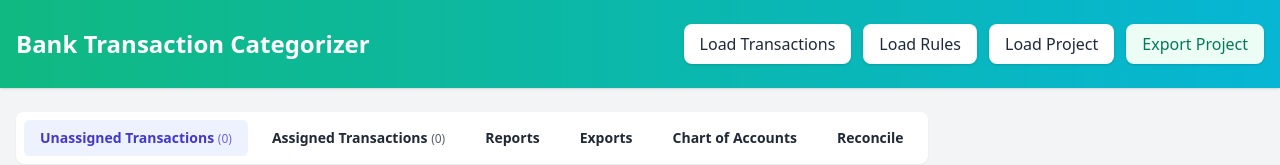
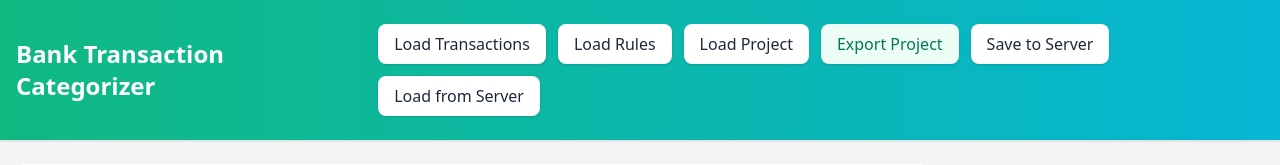
Before and after one commit to qiutan-crypto/bank-categorizer, a Flask app: page / in a window 1280 px wide. Shown: the top 165 px of the page. Run offline with Flask 3, Linux system fonts and the light colour scheme; some libraries are stand-ins or nearby versions.

Commit message:
Implement save/load project functionality with server
Added buttons for saving and loading projects from the server, along with their respective event handlers. Updated the project management functions to handle server interactions.

```diff
--- a/templates/index.html
+++ b/templates/index.html
@@ -39,6 +39,12 @@
         </label>
         <button id="export-project-button" class="px-4 py-2 bg-emerald-50 text-emerald-700 rounded-lg shadow hover:shadow-md hover:bg-emerald-100 transition">
           Export Project
+        </button>
+        <button id="save-project-server-button" class="px-4 py-2 bg-white text-slate-800 rounded-lg shadow hover:shadow-md transition">
+          Save to Server
+        </button>
+        <button id="load-project-server-button" class="px-4 py-2 bg-white text-slate-800 rounded-lg shadow hover:shadow-md transition">
+          Load from Server
         </button>
       </div>
     </div>
@@ -1289,6 +1295,10 @@ const state = {
   if (projectInput) projectInput.addEventListener('change', handleProjectLoad);
   const exportProjectButton = document.getElementById('export-project-button');
   if (exportProjectButton) exportProjectButton.addEventListener('click', exportProjectSnapshot);
+  const saveProjectServerButton = document.getElementById('save-project-server-button');
+  if (saveProjectServerButton) saveProjectServerButton.addEventListener('click', saveProjectToServer);
+  const loadProjectServerButton = document.getElementById('load-project-server-button');
+  if (loadProjectServerButton) loadProjectServerButton.addEventListener('click', loadProjectFromServer);
 
   async function handleTransactionFiles(e) {
     const files = Array.from(e.target.files || []);
@@ -1355,6 +1365,76 @@ const state = {
     } catch (err) {
       console.error('exportProjectSnapshot error', err);
       showMessage('Unable to export project.', 'error', 4000);
+    }
+  }
+
+  async function saveProjectToServer() {
+    const rawName = prompt('Enter a project name to save on the server (letters, numbers, dash, underscore).');
+    if (rawName === null) return;
+    const trimmed = (rawName || '').trim();
+    if (!trimmed) {
+      showMessage('Server project name is required.', 'warning', 3000);
+      return;
+    }
+    const safeName = trimmed.replace(/[^a-z0-9_\-]/gi, '_');
+    if (!safeName) {
+      showMessage('Server project name is invalid.', 'error', 3500);
+      return;
+    }
+    try {
+      const snapshot = createProjectSnapshot();
+      const response = await fetch('/save_project', {
+        method: 'POST',
+        headers: { 'Content-Type': 'application/json' },
+        body: JSON.stringify({ filename: safeName, content: snapshot })
+      });
+      if (!response.ok) {
+        const text = await response.text();
+        throw new Error(text || 'save_project failed');
+      }
+      const result = await response.json().catch(() => ({}));
+      showMessage(result.message || `Saved "${safeName}.json" on the server.`, 'success', 3500);
+    } catch (err) {
+      console.error('saveProjectToServer error', err);
+      showMessage('Unable to save project on the server.', 'error', 4000);
+    }
+  }
+
+  async function loadProjectFromServer() {
+    try {
+      const listResp = await fetch('/list_projects');
+      if (!listResp.ok) {
+        const text = await listResp.text();
+        throw new Error(text || 'list_projects failed');
+      }
+      const files = await listResp.json();
+      if (!Array.isArray(files) || files.length === 0) {
+        showMessage('No saved projects found on the server.', 'info', 3500);
+        return;
+      }
+      const choice = prompt(`Saved projects:\n${files.join('\n')}\n\nType the filename (with or without .json) to load:`);
+      if (choice === null) return;
+      let target = (choice || '').trim();
+      if (!target) {
+        showMessage('Server project selection cancelled.', 'warning', 3000);
+        return;
+      }
+      if (!target.toLowerCase().endsWith('.json')) target += '.json';
+      if (!files.includes(target)) {
+        showMessage(`"${target}" is not in the saved project list.`, 'error', 3500);
+        return;
+      }
+      const loadResp = await fetch(`/load_project/${encodeURIComponent(target)}`);
+      if (!loadResp.ok) {
+        const text = await loadResp.text();
+        throw new Error(text || 'load_project failed');
+      }
+      const data = await loadResp.json();
+      applyProjectSnapshot(data);
+      showMessage(`Loaded "${target}" from the server.`, 'success', 3500);
+    } catch (err) {
+      console.error('loadProjectFromServer error', err);
+      showMessage('Unable to load project from the server.', 'error', 4000);
     }
   }
 
@@ -3839,44 +3919,6 @@ const state = {
 
   // Expose render functions for direct calls
   window.renderUnassigned = renderUnassigned; window.renderAssigned = renderAssigned; window.renderCoa = renderCoa; window.updateReports = updateReports; window.refreshAllDropdowns = refreshAllDropdowns;
- async function exportProjectSnapshot() {
-  const snapshot = createProjectSnapshot(); // already defined in your HTML
-  const filename = prompt("Enter file name (no extension):");
-  if (!filename) return;
-
-  const response = await fetch('/save_project', {
-    method: 'POST',
-    headers: {'Content-Type': 'application/json'},
-    body: JSON.stringify({ filename: filename, content: snapshot })
-  });
-  const result = await response.json();
-  alert(result.message || "Saved!");
-}
-
-async function handleProjectLoad() {
-  const listResp = await fetch('/list_projects');
-  const files = await listResp.json();
-  if (!files.length) return alert("No saved projects found.");
-
-  const choice = prompt("Available:\n" + files.join("\n") + "\n\nType a filename to load:");
-  if (!choice || !files.includes(choice)) return;
-
-  const loadResp = await fetch('/load_project/' + choice);
-  const data = await loadResp.json();
-  alert("Loaded project: " + choice);
-
-  // Replace your current state with the loaded data
-  if (data.data) {
-    state.transactions = data.data.transactions || [];
-    state.coaTable = data.data.coaTable || [];
-    state.rules = data.data.rules || [];
-    renderUnassigned(); renderAssigned(); refreshAllDropdowns(); updateReports();
-  }
-}
-document.getElementById('project-load-input').remove(); // disable old file input
-const exportBtn = document.getElementById('export-project-button');
-exportBtn.onclick = exportProjectSnapshot;
-
- </script>
+  </script>
 </body>
 </html>
```
